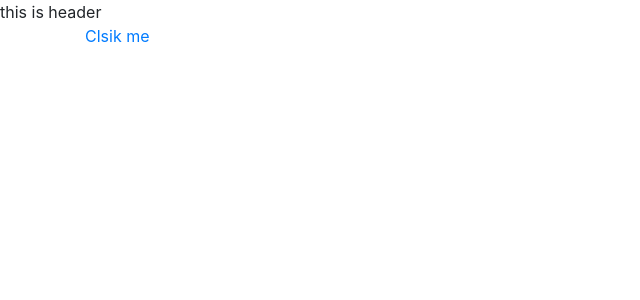
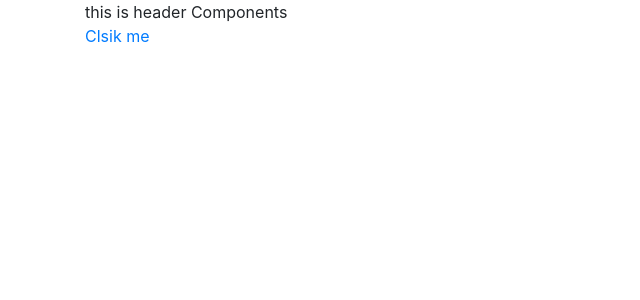
Before and after one commit to kratos619/nuxtapp, a Nuxt app: page / in a window 1280 px wide. Shown: the top 300 px of the page, without its empty margins (0-640 px from the left). Built offline with nearby package versions, Linux system fonts and the light colour scheme.

Commit message:
create Componnt

```diff
--- /dev/null
+++ b/components/Heade.vue
@@ -0,0 +1,12 @@
+<template>
+  <div>
+    <header>this is header Components</header>
+  </div>
+</template>
+
+<script>
+export default {};
+</script>
+
+<style>
+</style>
--- a/pages/index.vue
+++ b/pages/index.vue
@@ -1,17 +1,17 @@
 <template>
   <section class="container">
+    <Header></Header>
     <nuxt-link to="users/1">Clsik me</nuxt-link>
   </section>
 </template>
 
 <script>
-import Logo from "~/components/Logo.vue";
+import Header from "~/components/Heade.vue";
 
 export default {
   components: {
-    Logo
-  },
-  layout: "Header"
+    Header
+  }
 };
 </script>
 
```
